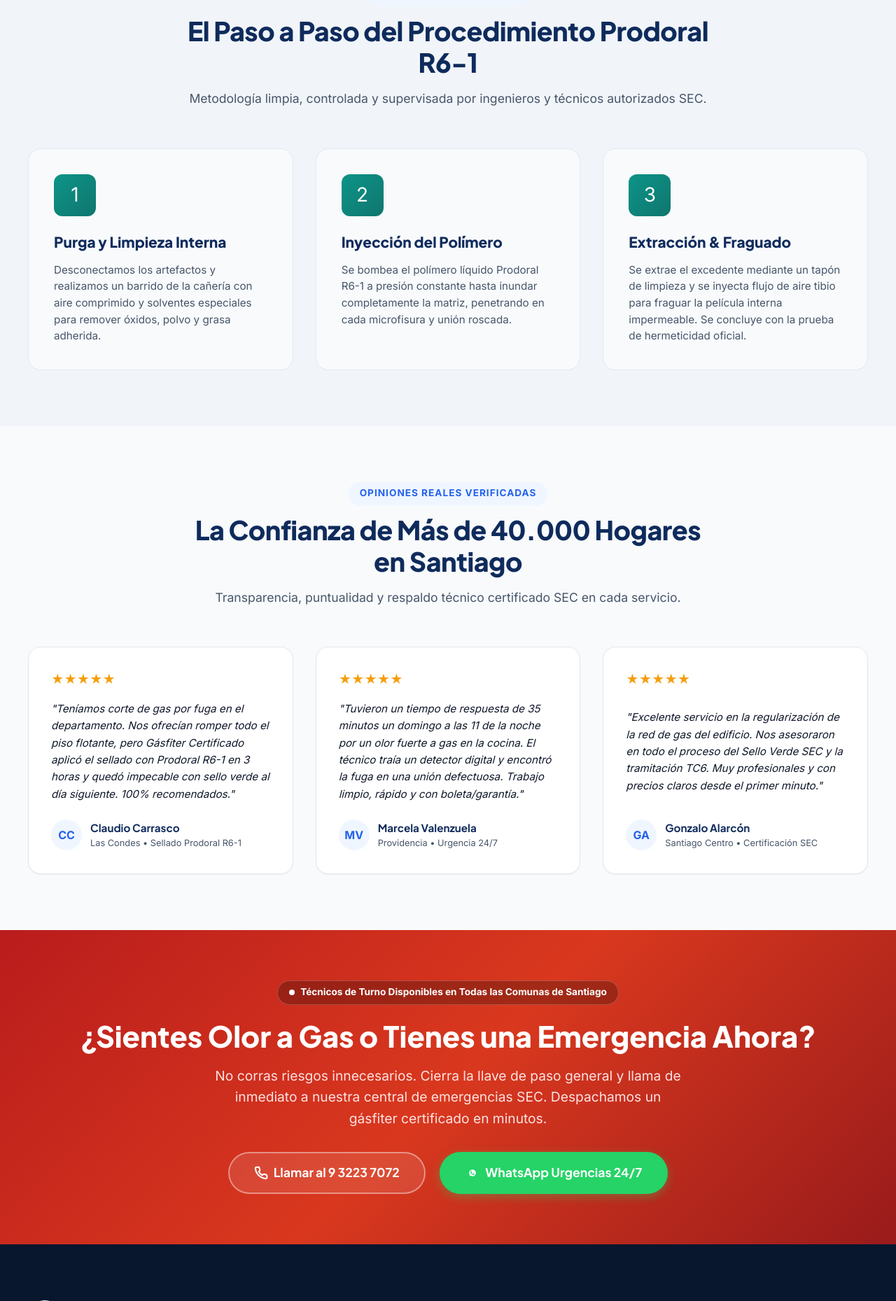
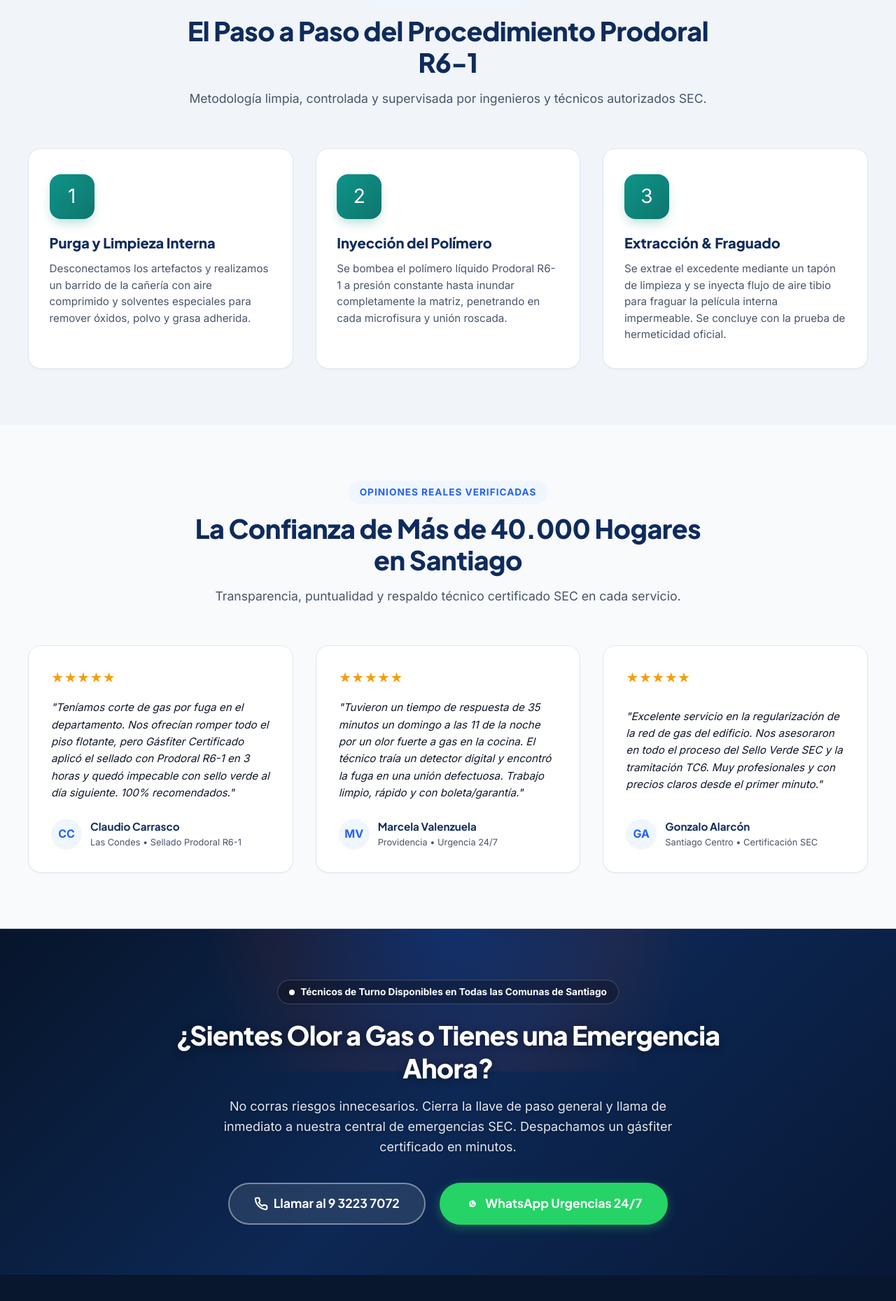
Before and after one commit to REWCHILE/gasfiter_certificado, a PHP site: page /prodoral in a window 1280 px wide. Shown: the part 1854-3713 px from the top of the page at 70% size. Run offline with PHP 8.4, Linux system fonts and the light colour scheme.

Commit message:
fix(ui): upgrade trust cards with modern glowing SVG icons, fix 'Respuesta' copy, and style dark urgent CTA banner with high contrast

```diff
--- a/assets/css/main.css
+++ b/assets/css/main.css
@@ -1636,44 +1636,143 @@ button, input, select, textarea {
 }
 
 .trust-sec-card {
-  padding: 2.25rem;
+  padding: 2.25rem 1.85rem;
   border-radius: var(--radius-lg);
   border: 1.5px solid var(--border-light);
-  background: var(--bg-body);
-  transition: all var(--transition-fast);
+  background: #ffffff;
+  box-shadow: var(--shadow-sm);
+  transition: all var(--transition-normal);
+  display: flex;
+  flex-direction: column;
+  position: relative;
+  overflow: hidden;
 }
 
 .trust-sec-card:hover {
   background: #ffffff;
-  box-shadow: var(--shadow-lg);
+  transform: translateY(-6px);
+  box-shadow: var(--shadow-xl);
   border-color: var(--primary-blue-light);
 }
 
 .trust-sec-icon {
-  width: 60px;
-  height: 60px;
-  border-radius: var(--radius-md);
+  width: 64px;
+  height: 64px;
+  border-radius: 16px;
   background: linear-gradient(135deg, var(--sec-green) 0%, var(--sec-green-dark) 100%);
   color: #ffffff;
   display: flex;
   align-items: center;
   justify-content: center;
   font-size: 1.75rem;
-  margin-bottom: 1.25rem;
+  margin-bottom: 1.35rem;
+  box-shadow: 0 8px 16px -4px rgba(13, 148, 136, 0.35);
+  transition: transform var(--transition-normal);
+}
+
+.trust-sec-card:hover .trust-sec-icon {
+  transform: scale(1.08) rotate(2deg);
+}
+
+.trust-sec-icon.icon-red {
+  background: linear-gradient(135deg, #ef4444 0%, #dc2626 100%);
+  box-shadow: 0 8px 20px -4px rgba(239, 68, 68, 0.45);
+}
+
+.trust-sec-icon.icon-green {
+  background: linear-gradient(135deg, #10b981 0%, #059669 100%);
+  box-shadow: 0 8px 20px -4px rgba(16, 185, 129, 0.45);
+}
+
+.trust-sec-icon.icon-indigo {
+  background: linear-gradient(135deg, #6366f1 0%, #4f46e5 100%);
+  box-shadow: 0 8px 20px -4px rgba(99, 102, 241, 0.45);
+}
+
+.trust-sec-icon.icon-blue {
+  background: linear-gradient(135deg, #2563eb 0%, #1d4ed8 100%);
+  box-shadow: 0 8px 20px -4px rgba(37, 99, 235, 0.45);
 }
 
 .trust-sec-card h3 {
   font-family: var(--font-heading);
-  font-size: 1.3rem;
+  font-size: 1.25rem;
   font-weight: 800;
   color: var(--primary-navy);
   margin-bottom: 0.75rem;
+  line-height: 1.3;
 }
 
 .trust-sec-card p {
   color: var(--text-muted);
   font-size: 0.95rem;
   line-height: 1.55;
+}
+
+/* ==========================================================================
+   URGENT CTA BANNERS (High-Impact Contrast & Night/Emergency Aesthetics)
+   ========================================================================== */
+.cta-urgent-banner,
+.cta-banner-urgent {
+  position: relative;
+  background: linear-gradient(135deg, #07152b 0%, #0d2854 50%, #081836 100%) !important;
+  color: #ffffff !important;
+  padding: 4.5rem 1.5rem !important;
+  text-align: center;
+  border-top: 1px solid rgba(255, 255, 255, 0.12);
+  border-bottom: 1px solid rgba(0, 0, 0, 0.3);
+  overflow: hidden;
+}
+
+.cta-urgent-banner::before,
+.cta-banner-urgent::before {
+  content: '';
+  position: absolute;
+  top: -50%;
+  left: 50%;
+  transform: translateX(-50%);
+  width: 900px;
+  height: 450px;
+  background: radial-gradient(circle, rgba(37, 99, 235, 0.22) 0%, rgba(217, 56, 30, 0.08) 50%, transparent 70%);
+  pointer-events: none;
+}
+
+.cta-urgent-banner .container,
+.cta-banner-urgent .container {
+  position: relative;
+  z-index: 2;
+  max-width: 840px;
+  margin: 0 auto;
+}
+
+.cta-urgent-banner h2,
+.cta-banner-urgent .cta-banner-title {
+  font-family: var(--font-heading);
+  font-size: 2.35rem;
+  font-weight: 800;
+  color: #ffffff !important;
+  line-height: 1.25;
+  margin-bottom: 1.15rem;
+  letter-spacing: -0.02em;
+  text-shadow: 0 2px 12px rgba(0, 0, 0, 0.4);
+}
+
+.cta-urgent-banner p,
+.cta-banner-urgent .cta-banner-desc {
+  font-size: 1.125rem;
+  color: #e2e8f0 !important;
+  line-height: 1.6;
+  max-width: 680px;
+  margin: 0 auto 2.25rem;
+  text-shadow: 0 1px 4px rgba(0, 0, 0, 0.3);
+}
+
+.cta-banner-buttons {
+  display: flex;
+  gap: 1.25rem;
+  justify-content: center;
+  align-items: center;
+  flex-wrap: wrap;
 }
 
 /* ==========================================================================
```
Also changed, not shown: landing.php (+44 -13 lines).
